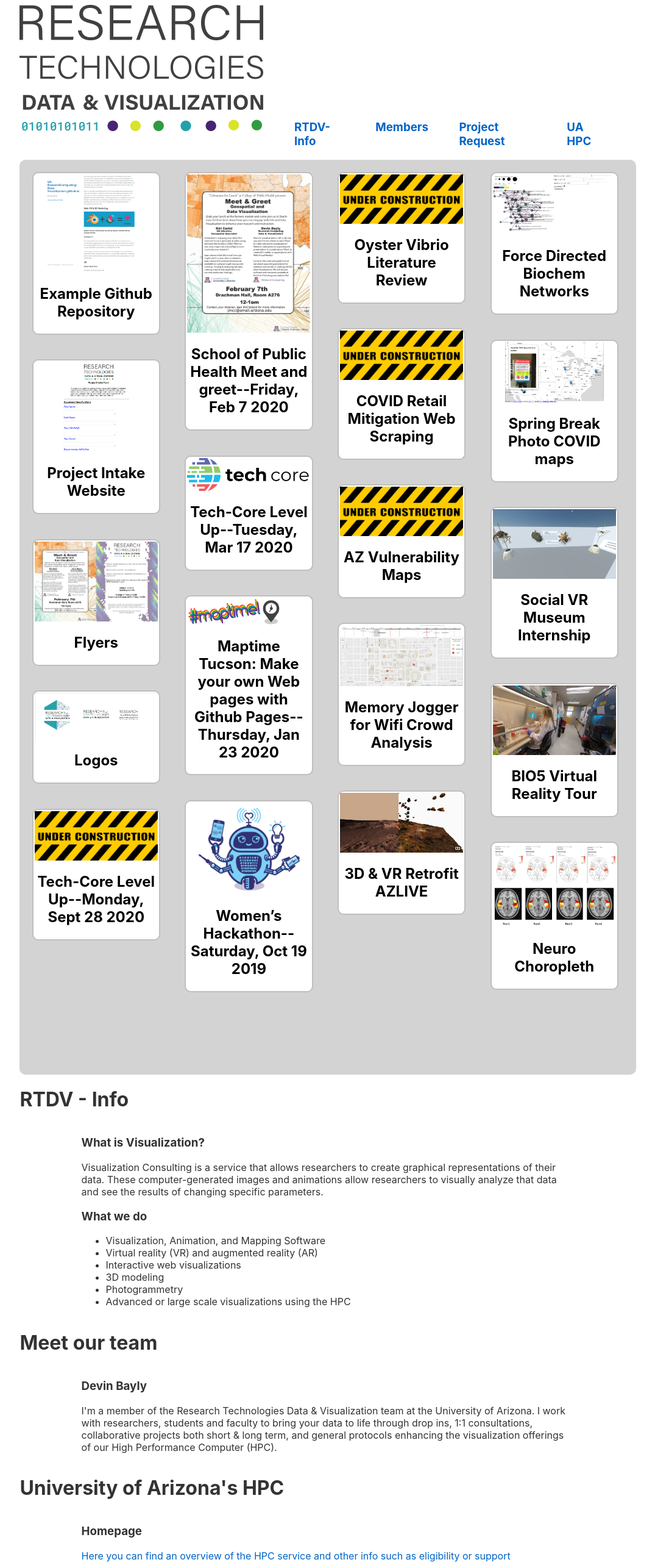
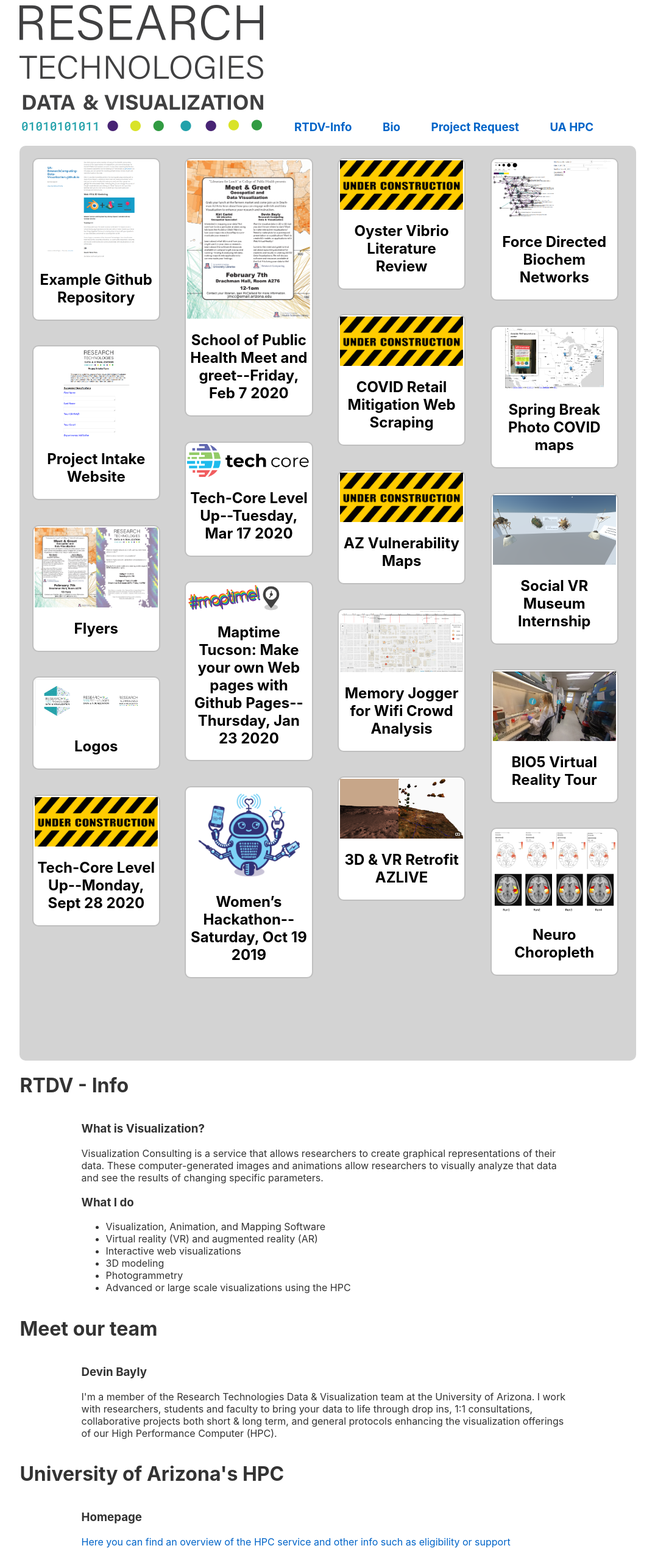
Before and after one commit to RTDataVis/RTDataVis.github.io, a Svelte app: page / in a window 1280 px wide. Shown: the top 2566 px of the page at 61% size, without its empty margins (102-1177 px from the left). Built offline with nearby package versions, Linux system fonts and the light colour scheme.

Commit message:
personalize

```diff
--- a/src/App.svelte
+++ b/src/App.svelte
@@ -57,7 +57,7 @@
     </div>
     <div id="who">
       <a href="#whoText">
-        <h3>Members</h3>
+        <h3>Bio</h3>
       </a>
     </div>
     <div id="intake">
@@ -91,7 +91,7 @@
               visually analyze that data and see the results of changing
               specific parameters.
             </p>
-            <h3>What we do</h3>
+            <h3>What I do</h3>
             <ul>
 
               <li>Visualization, Animation, and Mapping Software</li>
--- a/src/organization_data.js
+++ b/src/organization_data.js
@@ -9,7 +9,7 @@ export default [
   },
   {
     "title": "Project Intake Website",
-    "subtext": "This website lets a user create a project request filling out specific questions that help us understand their request. Upon submission, the vislab-consult email list receives a digest of this information, and we are then able to decide what follow up is appropriate. ",
+    "subtext": "This website lets a user create a project request filling out specific questions that help us understand their request. Upon submission, the vislab-consult email list receives a digest of this information, and I'm then able to decide what follow up is appropriate. ",
     "image": "intake.png",
     "link":"intakewebsite",
     "projlinks": "https://rtdv-intake.glitch.me/",
```
Also changed, not shown: 3 other files (tests, documents, lock files or other folders).
